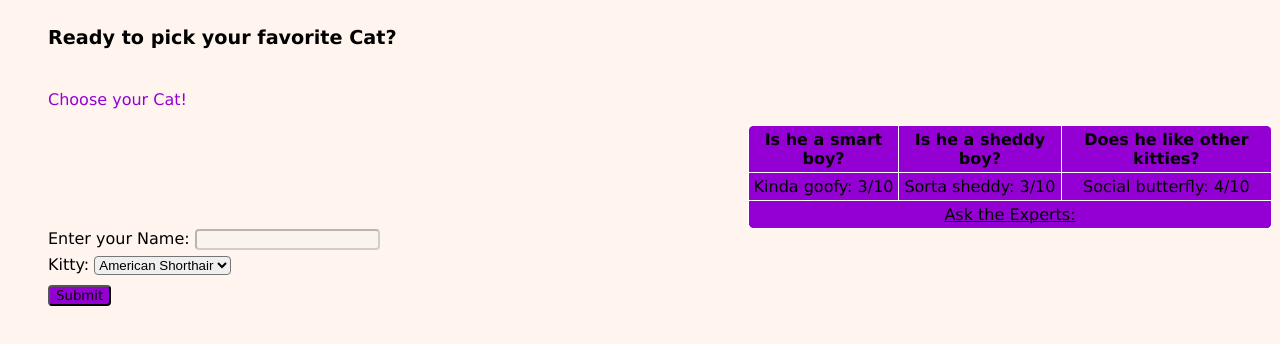
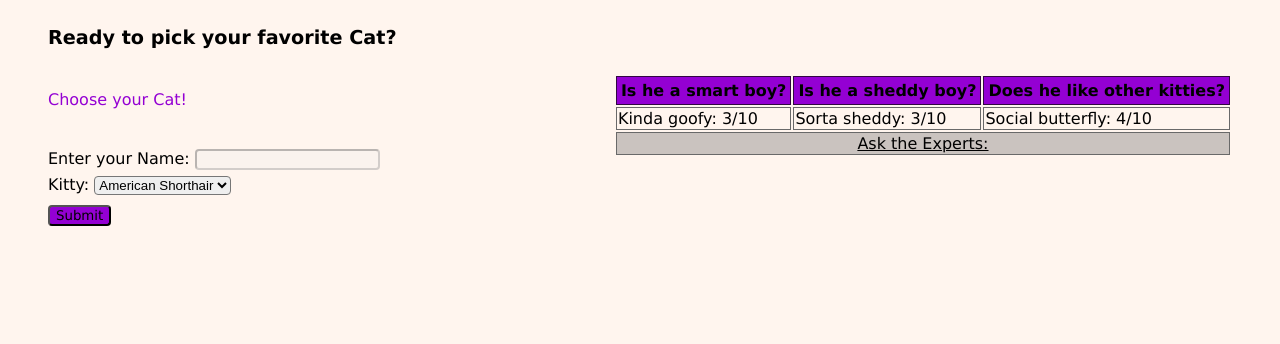
Before and after one commit to tawneejoneskell/CatProject, a website built with webpack: page src/index.html in a window 1280 px wide. Built offline with nearby package versions, Linux system fonts and the light colour scheme.

Commit message:
updated table styling.

```diff
--- a/src/index.css
+++ b/src/index.css
@@ -26,19 +26,21 @@ h4 {
     font-family: 'Lucida Sans';
     font-size: larger;
 }
-table, th, td {
-    border: 1px solid white;
-    border-radius:8px;
+table{
+    border-radius: 4px;
+    border-color: dimgrey;
+    border-width: 2px;
+}
+th {
+border: 1px solid #310742;
   border-collapse: collapse;
   background-color: #9400d3;
   margin-left:700px;
-}
-th, td {
-    padding-left:4px;
-    padding-right:4px;
-    padding-top: 4px;
-    padding-bottom:4px;
-    text-align: center;
+  padding-left:4px;
+  padding-right:4px;
+  padding-top: 4px;
+  padding-bottom:4px;
+  text-align: center;
 }
 a:link, a:hover, a:visited, a:active {
     color:black;
@@ -77,6 +79,7 @@ input:hover,select:hover{
     float: left;
 }
 #tableContainer{
+    margin-right: 40px;
     float: right;
 }
 #formContainer{
@@ -91,3 +94,18 @@ input:hover,select:hover{
 .selectAndLabel {
     clear: left;
 }
+
+.secondRow td {
+    background-color : #fff5ee;
+    border-color: dimgrey;
+    border-width: 1px;
+    border-style: solid;
+}
+
+.thirdRow td {
+    border-color: dimgrey;
+    background-color: #cac3bf;
+    border-width: 1px;
+    border-style: solid;
+    text-align: center;
+}
--- a/src/index.html
+++ b/src/index.html
@@ -21,12 +21,12 @@
                 <th> Is he a sheddy boy?</th>
                 <th> Does he like other kitties?</th>
                 </tr>
-                <tr>
+                <tr class="secondRow">
                     <td> Kinda goofy: 3/10</td>
                     <td> Sorta sheddy: 3/10</td>
                     <td> Social butterfly: 4/10 </td>
                 </tr>
-                <tr>
+                <tr class="thirdRow">
                 <td colspan="3"><a href=https://en.wikipedia.org/wiki/American_Shorthair> Ask the Experts:</a></td>
                 </tr>
                 </table>
```
